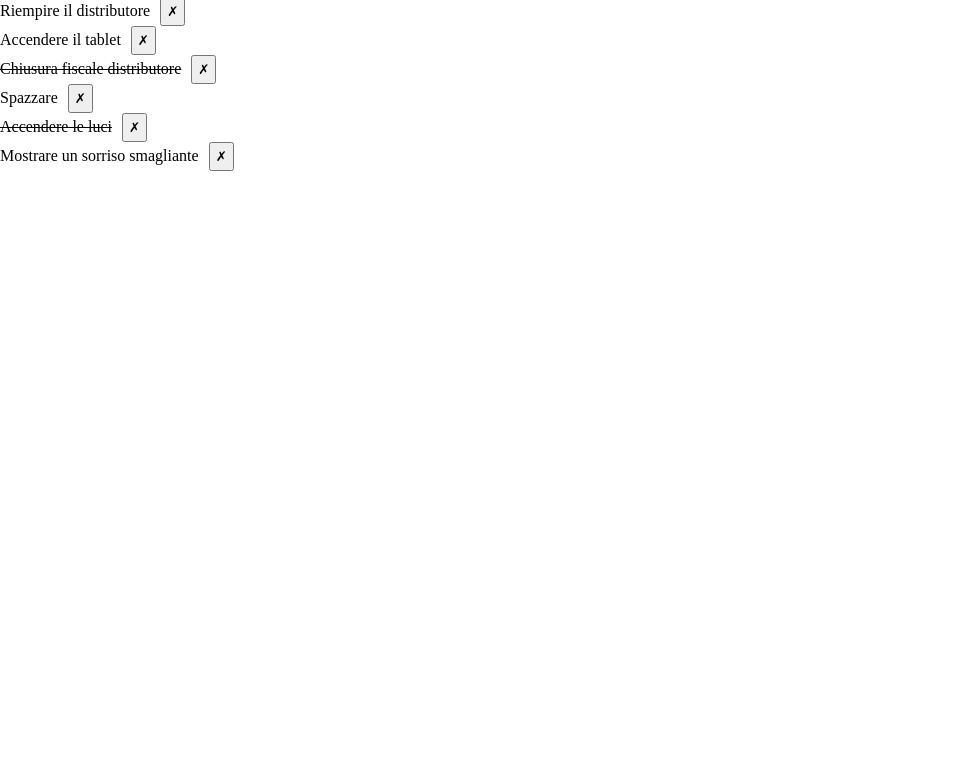
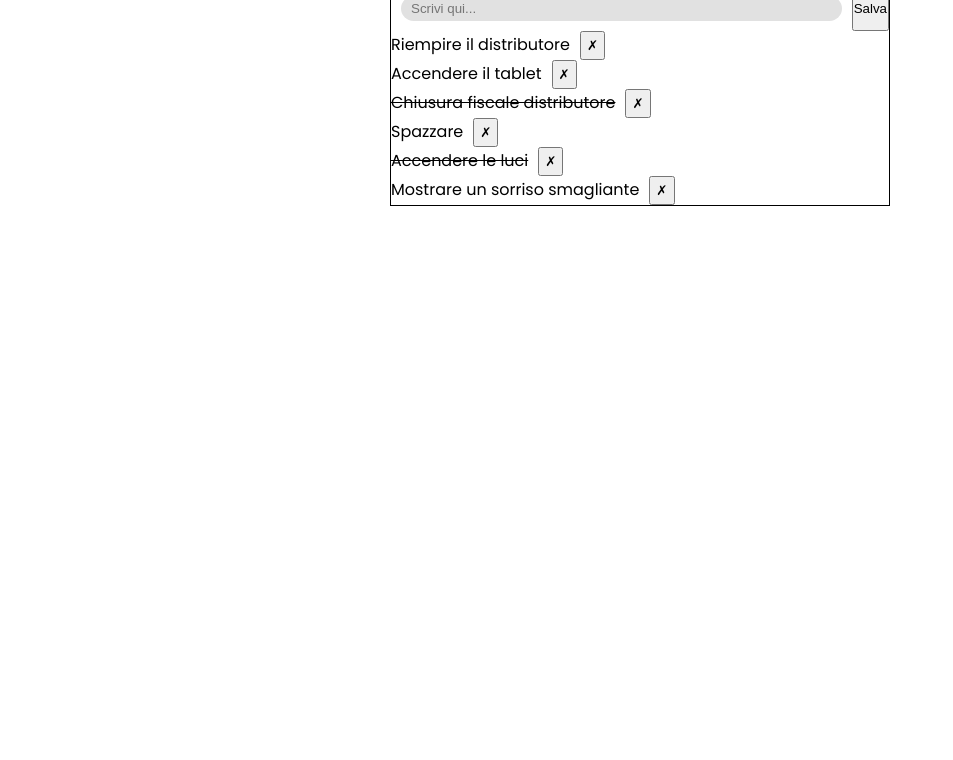
Before and after one commit to casalaspro/Vue-To-Do-List, a plain HTML site: page index.html in a window 1280 px wide. Shown: the part 40-800 px from the top of the page, without its empty margins (0-953 px from the left). Drawn offline with nearby package versions, Linux system fonts and the light colour scheme.

Commit message:
ADD - fontawesome script and style

```diff
--- a/css/app.css
+++ b/css/app.css
@@ -1,7 +1,34 @@
+@import url('https://fonts.googleapis.com/css2?family=Poppins:ital,wght@0,100;0,200;0,300;0,400;0,500;0,600;0,700;0,800;0,900;1,100;1,200;1,300;1,400;1,500;1,600;1,700;1,800;1,900&display=swap');
+
 *{
   margin: 0;
   padding: 0;
   box-sizing: border-box;
+}
+
+html{
+  font-family: "Poppins", sans-serif;
+}
+
+.container{
+  max-width: 500px;
+  border: 1px solid black;
+  margin: 0 auto;
+}
+
+input{
+  padding: 5px 10px;
+  flex-grow: 1;
+  margin: 10px 10px;
+  border-radius: 1000px 1000px;
+  border: none;
+  background-color: rgb(225, 225, 225);
+}
+
+.card-input{
+  margin: 0 auto;
+  display: flex;
+  justify-content: center;
 }
 
 li, ul, menu{
@@ -16,3 +43,7 @@ li, ul, menu{
   padding: 5px;
   margin: 0 10px;
 }
+
+.card-body li>*{
+  user-select: none;
+}
--- a/index.html
+++ b/index.html
@@ -20,6 +20,7 @@
         <div class="container">
           <div class="card">
             <div class="card-header">
+              <div class="card-input">
                 <input
                 @keyup.enter="saveTodo"
                 v-model.trim="textInput"
@@ -28,6 +29,7 @@
                 placeholder="Scrivi qui..."
                 >
                 <button @click="saveTodo">Salva</button>
+              </div>
               <p>{{textInput}}</p>
             </div>
             <div class="card-body">
@@ -41,6 +43,7 @@
     </main>
   </div>
 
+  <script src="https://kit.fontawesome.com/04b1244ecb.js" crossorigin="anonymous"></script>
   <script src="https://unpkg.com/vue@3/dist/vue.global.js"></script>
   <script src="./js/app.js"></script>
 
```
Lines whose indentation alone changed are shown as unchanged.
